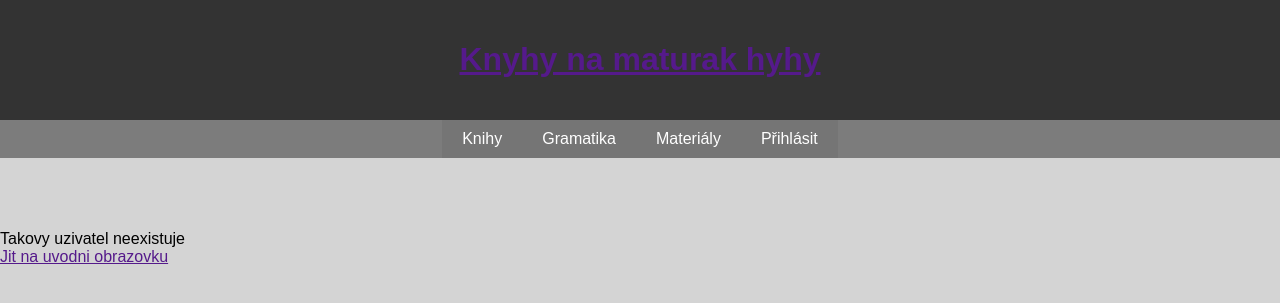
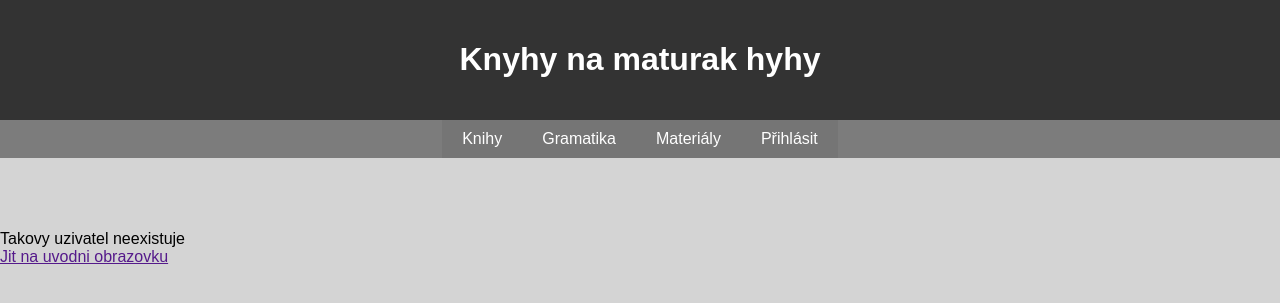
Before and after one commit to Rikos99/projektWEB, a PHP site: page /uzivatel/ in a window 1280 px wide. Shown: the top 303 px of the page. Run offline with PHP 8.4, Linux system fonts and the light colour scheme.

Commit message:
oprava vzhledu nadpisu
odkaz přebarven na bílou a odstraněna text-decoration

```diff
--- a/style/style.css
+++ b/style/style.css
@@ -37,3 +37,8 @@ footer {
     text-align: center;
     padding: 20px 0;
 }
+header a
+{
+    color: #fff;
+    text-decoration: none;
+}
```
